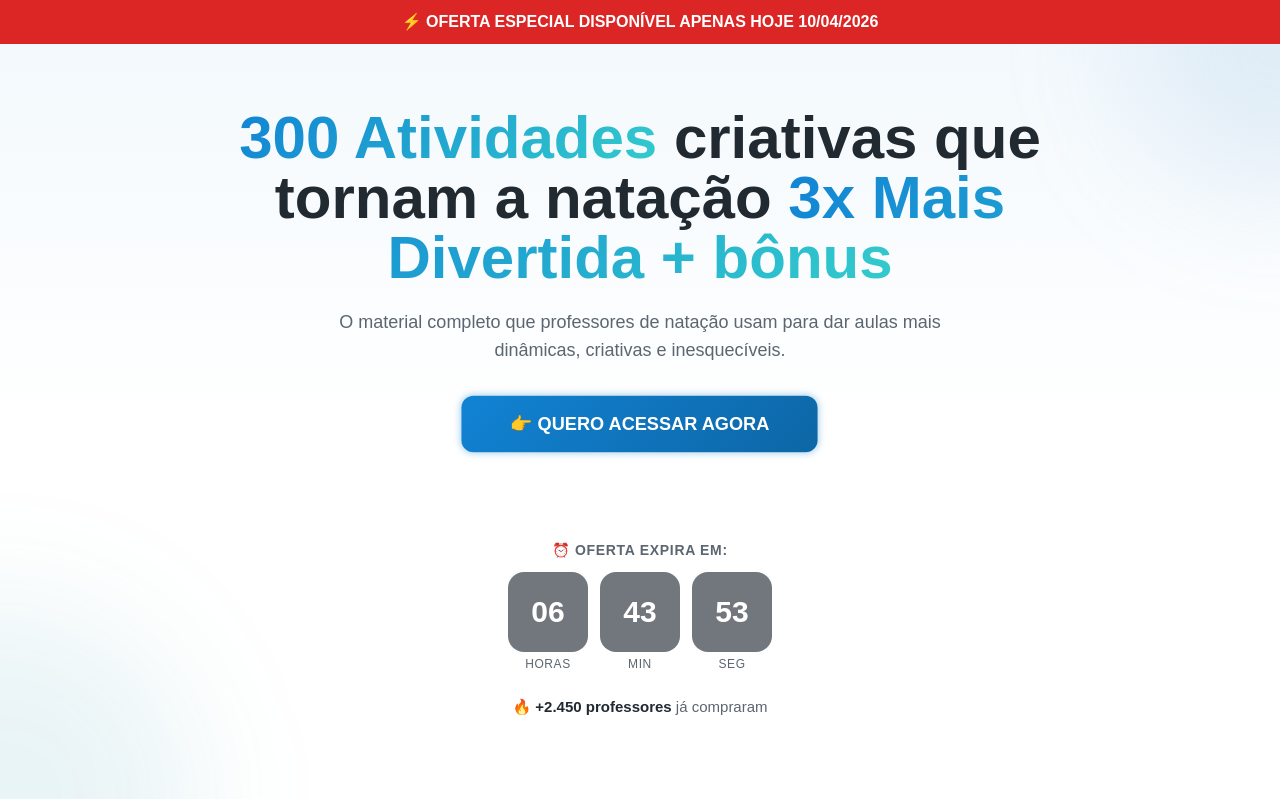
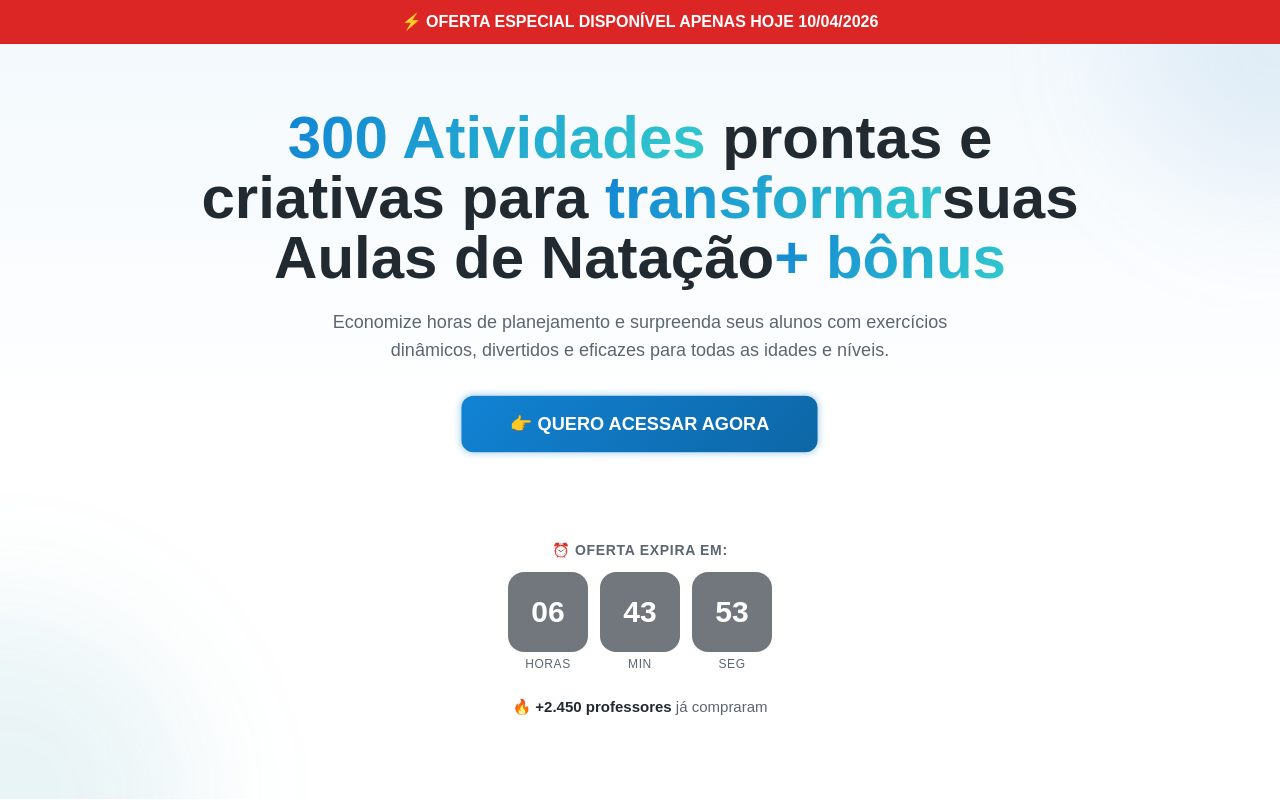
Before and after one commit to luisflavio-ms/atividadesnatacao, a React (Vite) app: page / in a window 1280 px wide. Built offline with nearby package versions, Linux system fonts and the light colour scheme; the HTML template or start-up script is replaced by a standard one.

Commit message:
Code edited in Lovable Code Editor
Edited UI in Lovable

Co-authored-by: luisflavio-ms <52793930+luisflavio-ms@users.noreply.github.com>

```diff
--- a/src/components/sections/HeroSection.tsx
+++ b/src/components/sections/HeroSection.tsx
@@ -8,9 +8,7 @@ const HeroSection = () => {
     <>
       {/* Banner vermelho topo */}
       <div className="w-full bg-red-600 text-white text-center py-2.5 px-4">
-        <p className="font-body font-bold text-sm md:text-base">
-          ⚡ OFERTA ESPECIAL DISPONÍVEL APENAS HOJE {today}
-        </p>
+        <p className="font-body font-bold text-sm md:text-base">⚡ OFERTA ESPECIAL DISPONÍVEL APENAS HOJE {today}</p>
       </div>
 
       <section className="relative overflow-hidden bg-gradient-to-b from-primary/5 via-background to-background pt-8 pb-12 md:pt-16 md:pb-20">
@@ -20,14 +18,15 @@ const HeroSection = () => {
 
         <div className="container relative">
           <div className="max-w-4xl mx-auto text-center">
-
             <h1 className="font-display text-3xl md:text-5xl lg:text-6xl font-bold text-foreground leading-tight mb-5">
-            <span className="text-gradient">300 Atividades</span> criativas que tornam a natação{" "}
-            <span className="text-gradient">3x Mais Divertida + bônus</span>
+              <span className="text-gradient">300 Atividades</span> prontas e criativas para{" "}
+              <span className="text-gradient">transformar</span>suas Aulas de Natação
+              <span className="text-gradient">+ bônus</span>
             </h1>
 
             <p className="font-body text-base md:text-lg text-muted-foreground max-w-2xl mx-auto mb-8 leading-relaxed">
-            O material completo que professores de natação usam para dar aulas mais dinâmicas, criativas e inesquecíveis.
+              Economize horas de planejamento e surpreenda seus alunos com exercícios dinâmicos, divertidos e eficazes
+              para todas as idades e níveis.
             </p>
 
             <a href="#planos">
```
Lines whose indentation alone changed are shown as unchanged.
